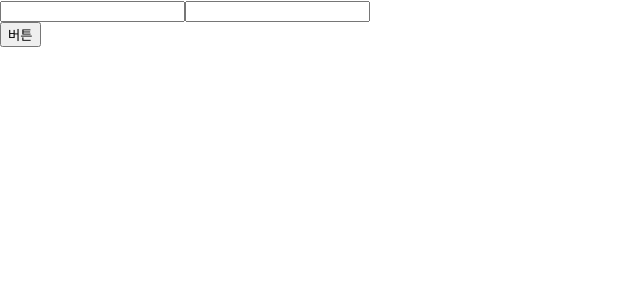
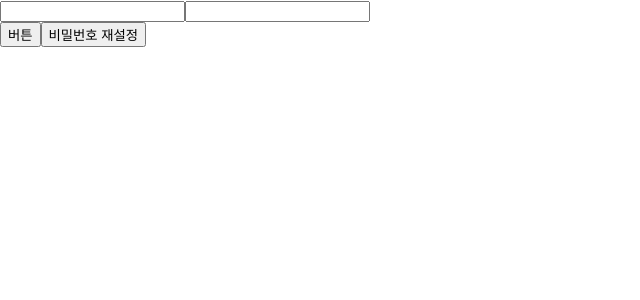
Before and after one commit to jodnddus/ably-frontend-assingment, a React (Create React App) app: page / in a window 1280 px wide. Shown: the top 300 px of the page, without its empty margins (0-640 px from the left). Built offline with nearby package versions, Linux system fonts and the light colour scheme.

Commit message:
비밀번호 재설정 페이지로 이동하는 버튼 추가

```diff
--- a/src/pages/Login/index.tsx
+++ b/src/pages/Login/index.tsx
@@ -40,6 +40,14 @@ function Login() {
           />
         </div>
         <Button type={"submit"} name="버튼" isDisable={false} />
+        <Button
+          type={"button"}
+          name="비밀번호 재설정"
+          isDisable={false}
+          onClick={() => {
+            navigate("/resetPassword");
+          }}
+        />
       </form>
     </LoginContainer>
   );
```
